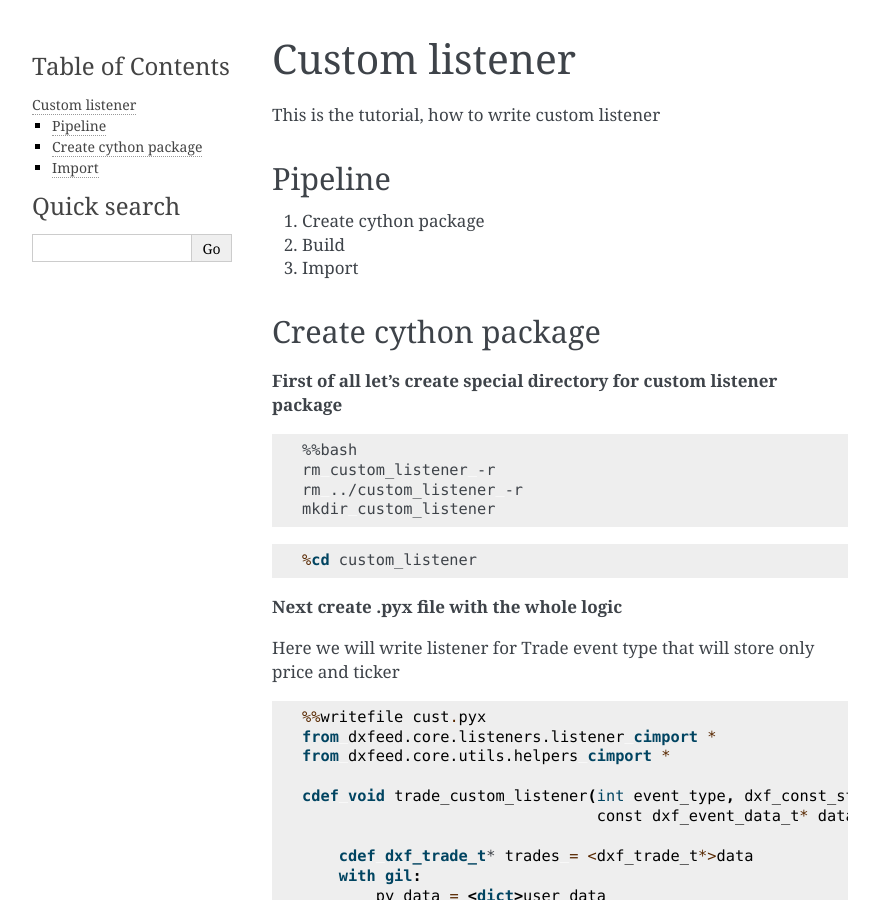
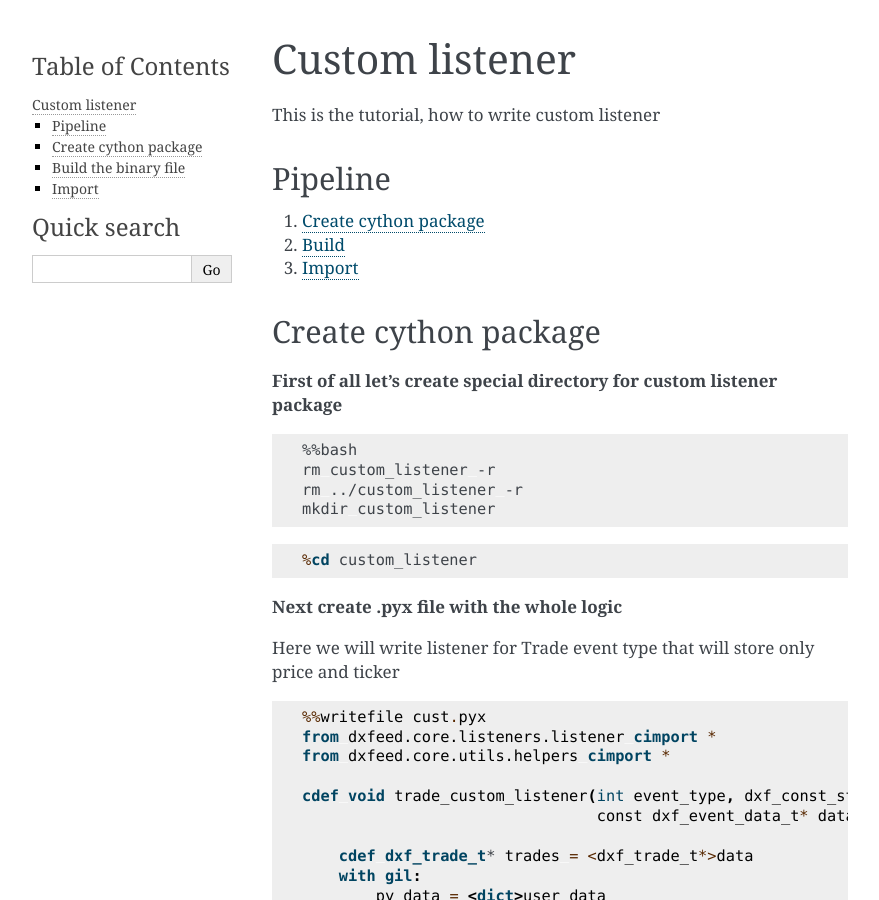
Before and after one commit to dxFeed/dxfeed-python-api, a Sphinx documentation site: the page built from docs/custom_listener.rst, in a window 1280 px wide and 900 px high. Shown: the whole window, without its empty margins (148-1027 px from the left). Built offline with Sphinx 7.4.7, drawn with Linux system fonts in a browser that asks for light colours; some of the changed lines change nothing that is shown.

Commit message:
[EN-1215] anchors in custom listener added

```diff
--- a/docs/custom_listener.rst
+++ b/docs/custom_listener.rst
@@ -8,9 +8,11 @@ This is the tutorial, how to write custom listener
 Pipeline
 --------
 
-1. Create cython package
-2. Build
-3. Import
+1. :ref:`cython-pack`
+2. :ref:`Build <build>`
+3. :ref:`Import <import>`
+
+.. _cython-pack:
 
 Create cython package
 ---------------------
@@ -96,7 +98,10 @@ price and ticker
 -  Line 4 imports dxfeed to get access to ``get_include`` function,
    which provide paths to .pxd and .h header files
 
-**Build the binary file**
+.. _build:
+
+Build the binary file
+---------------------
 
 .. code:: ipython3
 
@@ -105,6 +110,8 @@ price and ticker
 .. code:: ipython3
 
     !ls
+
+.. _import:
 
 Import
 ------
```
